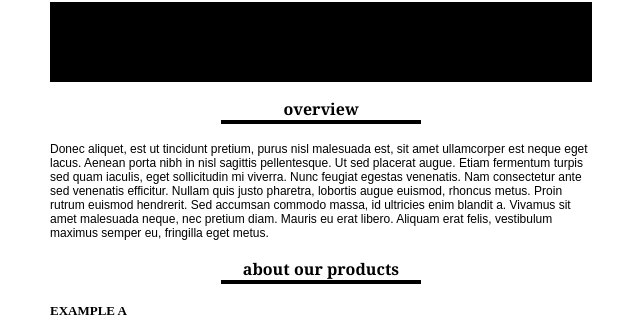
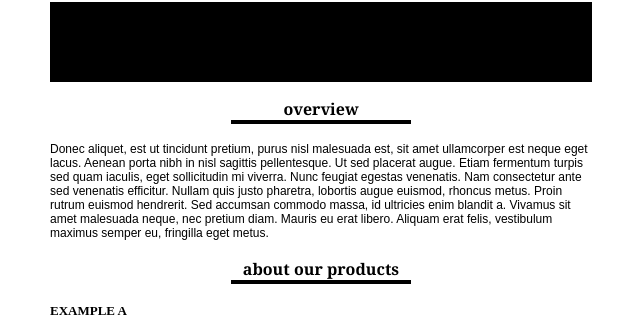
Before and after one commit to broser13/Email-2, a plain HTML site: page index.html in a window 1280 px wide. Shown: the part 107-440 px from the top of the page, 319-959 px from the left. Drawn offline with Linux system fonts and the light colour scheme.

Commit message:
Update index.html

```diff
--- a/index.html
+++ b/index.html
@@ -29,7 +29,7 @@
 			</tr>
 			<tr>
 				<td style="text-align: center; font-family: Georgia; font-weight: 400;">
-					<p style="border-bottom: #000000 solid 4px; width: 200px; margin: auto; padding-top: 10px;"><b>overview</b></p>
+					<p style="border-bottom: #000000 solid 4px; width: 180px; margin: auto; padding-top: 10px;"><b>overview</b></p>
 				</td>
 			</tr>
 			<tr>
@@ -42,7 +42,7 @@
 
 			<tr>
 				<td style="text-align: center; font-family: Georgia; font-weight: 400;">
-					<p style="border-bottom: #000000 solid 4px; width: 200px; margin: auto;"><b>about our products</b></p>
+					<p style="border-bottom: #000000 solid 4px; width: 180px; margin: auto;"><b>about our products</b></p>
 				</td>
 			</tr>
 			<tr>
@@ -100,7 +100,7 @@
 
 		<tr>
 			<td style="text-align: center; font-family: Georgia; font-weight: 400;">
-				<br><p style="border-bottom: #000000 solid 4px; width: 200px; margin: auto;"><b>
+				<br><p style="border-bottom: #000000 solid 4px; width: 180px; margin: auto;"><b>
 					conclusion</b>
 				</p>
 			</td>
```
